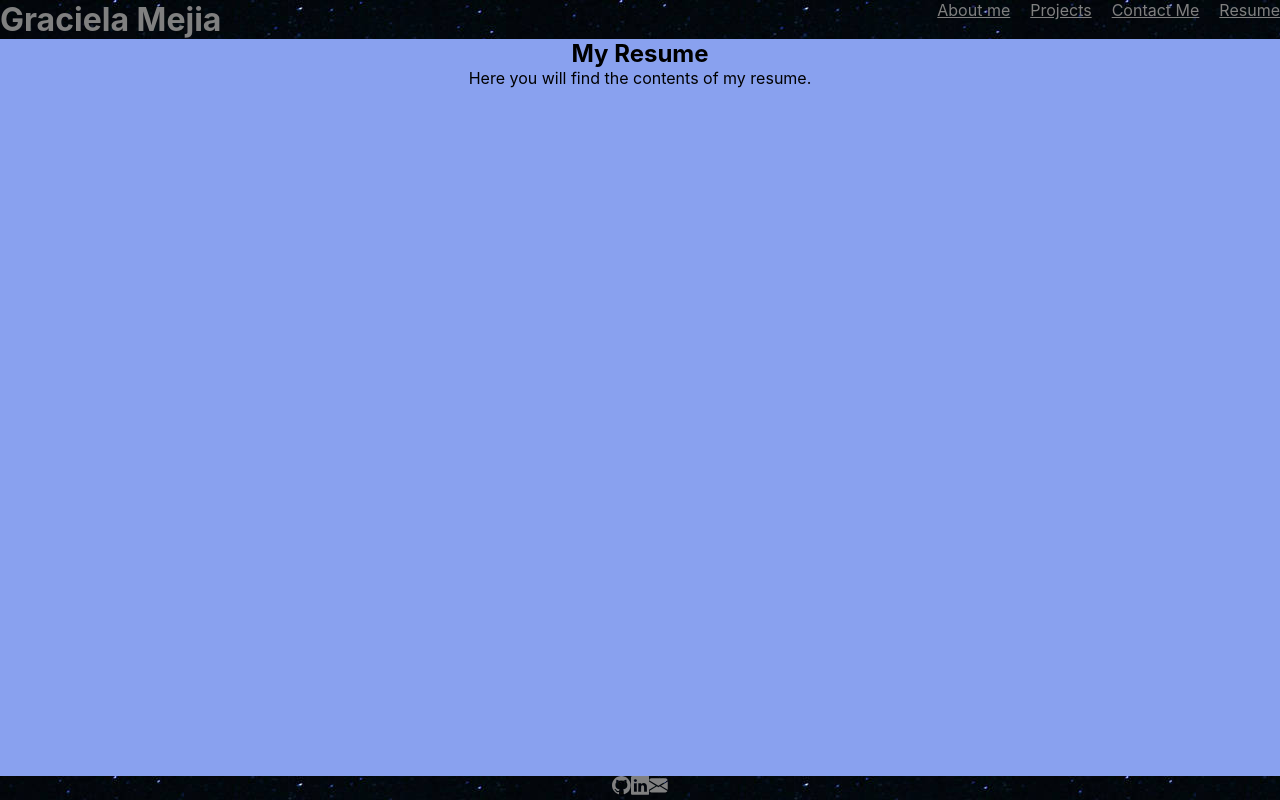
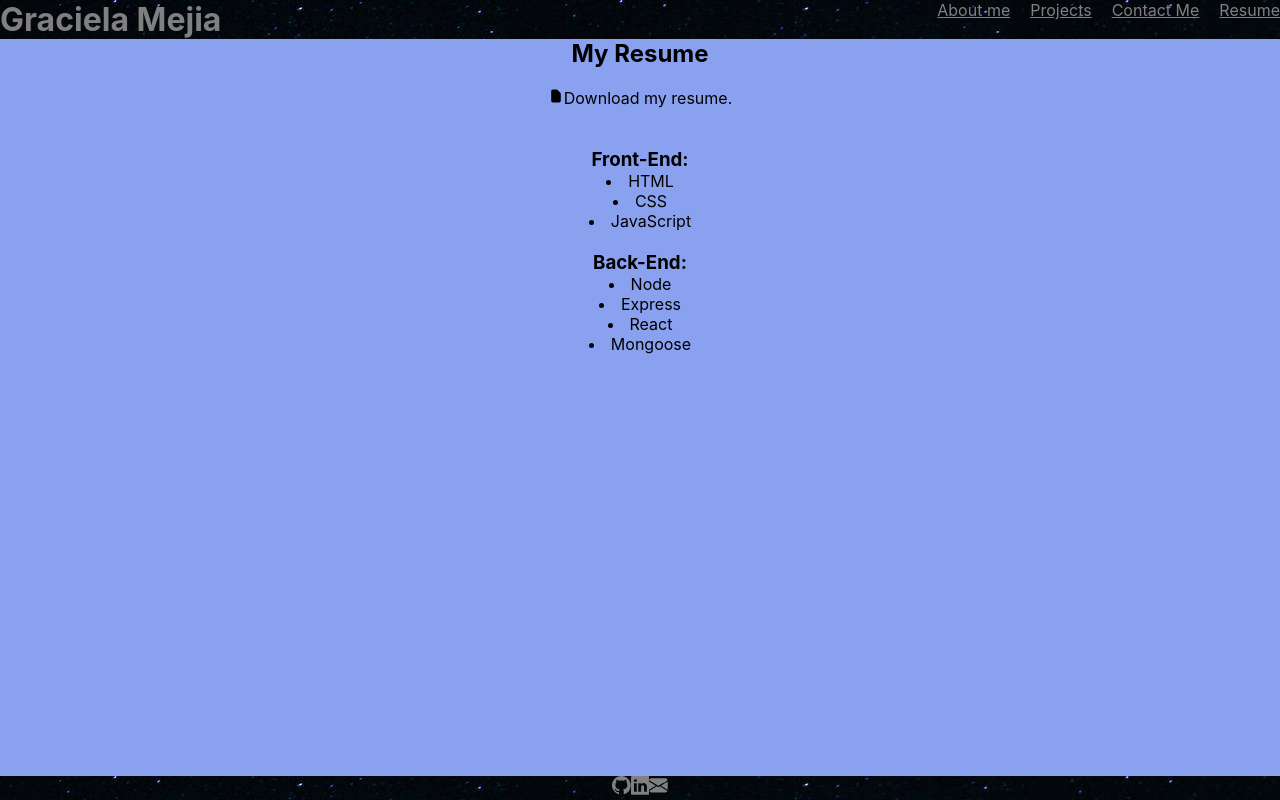
Before and after one commit to gmejia87/react-portfolio, a React (Create React App) app: page /resume in a window 1280 px wide. Built offline with nearby package versions, Linux system fonts and the light colour scheme.

Commit message:
update resume

```diff
--- a/src/components/Resume/index.js
+++ b/src/components/Resume/index.js
@@ -1,10 +1,29 @@
 import React from "react";
+import "./resume.css";
+import { HiDocument } from "react-icons/hi";
 
 function Resume() {
   return (
     <section>
       <h2>My Resume</h2>
-      <p>Here you will find the contents of my resume.</p>
+      <br />
+      <p>
+        <HiDocument />
+        Download my resume.
+      </p>
+      <br />
+
+      <br />
+      <h3>Front-End:</h3>
+      <li>HTML</li>
+      <li>CSS</li>
+      <li>JavaScript</li>
+      <br />
+      <h3>Back-End:</h3>
+      <li>Node</li>
+      <li>Express</li>
+      <li>React</li>
+      <li>Mongoose</li>
     </section>
   );
 }
--- /dev/null
+++ b/src/components/Resume/resume.css
@@ -0,0 +1,3 @@
+li {
+  text-align: center;
+}
```
